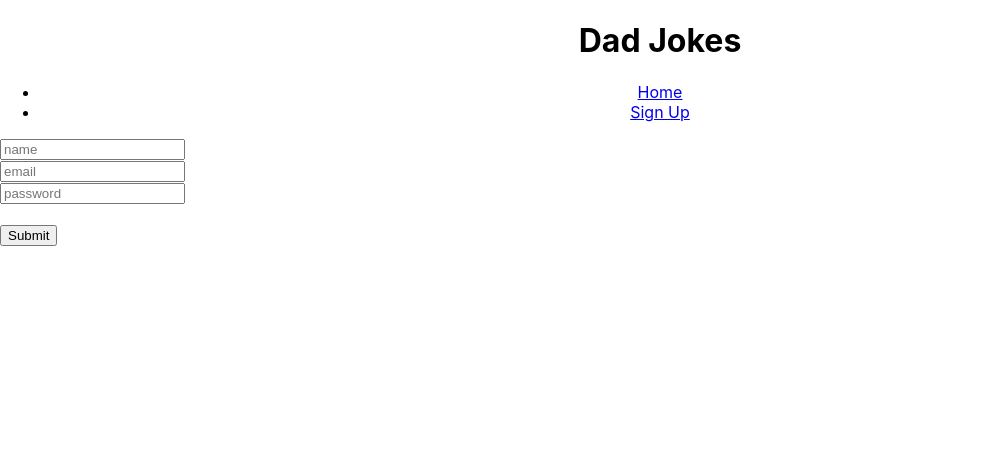
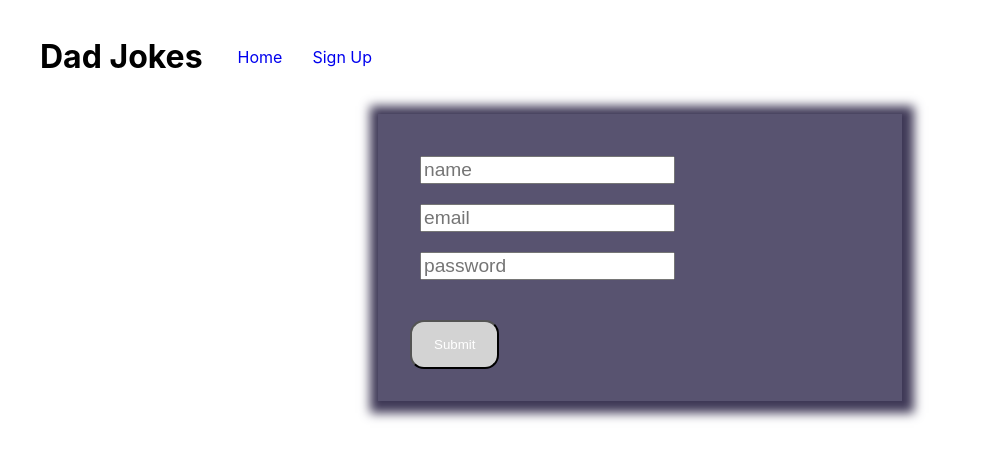
Before and after one commit to lambda-dad-jokes3/frontend, a React (Create React App) app in the folder dad-jokes/: page /signup in a window 1280 px wide. Shown: the top 460 px of the page, without its empty margins (0-985 px from the left). Built offline with nearby package versions, Linux system fonts and the light colour scheme.

Commit message:
working on styling

```diff
--- a/dad-jokes/src/App.css
+++ b/dad-jokes/src/App.css
@@ -1,18 +1,13 @@
 .App {
   text-align: center;
+  display: flex;
+  justify-content: flex-start;
+  align-items: center;
+
 }
-
-.App-logo {
-  height: 40vmin;
-  pointer-events: none;
+h1 {
+  margin-right: 20px;
 }
-
-@media (prefers-reduced-motion: no-preference) {
-  .App-logo {
-    animation: App-logo-spin infinite 20s linear;
-  }
-}
-
 .App-header {
   background-color: #282c34;
   min-height: 100vh;
@@ -36,3 +31,43 @@
     transform: rotate(360deg);
   }
 }
+
+li {
+  list-style-type:none ;
+}
+
+input {
+  margin: 10px;
+  font-size: larger;
+  align-self: center;
+}
+.Nav-link{
+  margin: 15px;
+  text-decoration: none;
+}
+.user-form{
+  width: 460px;
+  margin: 0 auto;
+  padding: 32px;
+  font-weight: bold;
+  background-color:#585370;
+  box-shadow: 2px 2px 10px 10px #3F3957;
+}
+
+.error {
+  margin: 0;
+  position: absolute;
+  color: fushia;
+}
+.App nav{
+  display: flex;
+  justify-content: space-evenly;
+  align-items: center;
+}
+Button {
+  margin-top: 10px;
+  padding: 15px 22px;
+  border-radius: 14px;
+  background-color: lightgrey;
+  color: white;
+}
--- a/dad-jokes/src/components/UserSignUp.js
+++ b/dad-jokes/src/components/UserSignUp.js
@@ -14,25 +14,25 @@ const UserForm = ({ errors, touched, values, status }) => {
     }
   }, [status]);
   return (
-    <div>
+    <div className="user-form">
       <Form>
         <FormGroup>
           {touched.name && errors.name && (
             <p className="error">{errors.name}</p>
           )}
-          <Field type="text" name="name" placeholder="name" />
+          <Field id="Name" type="text" name="name" placeholder="name" />
           {touched.email && errors.email && (
             <p className="error">{errors.email}</p>
           )}
         </FormGroup>
         <FormGroup>
-          <Field type="email" name="email" placeholder="email" />
+          <Field id="Email" type="email" name="email" placeholder="email" />
           {touched.password && errors.password && (
             <p className="error">{errors.password}</p>
           )}
         </FormGroup>
         <FormGroup>
-          <Field type="password" name="password" placeholder="password" />
+          <Field id="Password" type="password" name="password" placeholder="password" />
         </FormGroup>
 
         <br />
```
